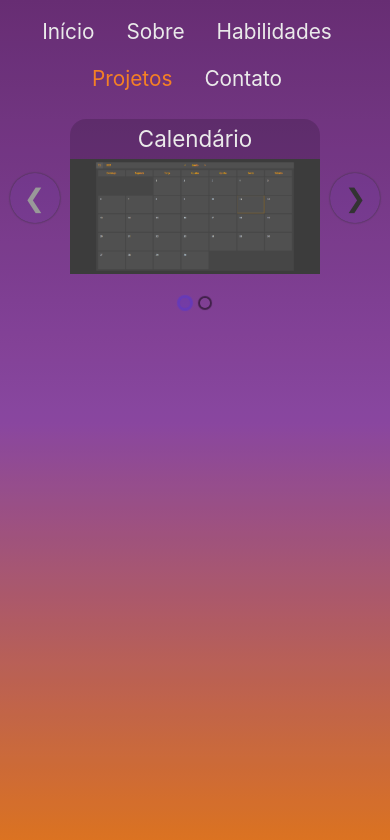
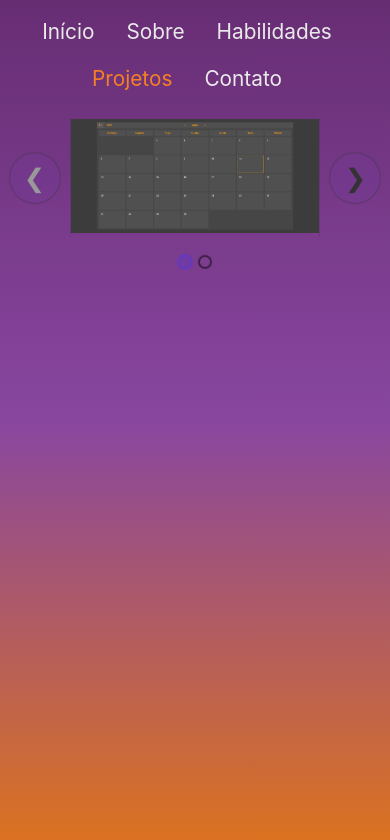
Before and after one commit to bruno-remeikis/portifolio, a Next.js app: page /projects in a window 390 px wide. Shown: the top 840 px of the page. Built offline with nearby package versions, Linux system fonts and the light colour scheme.

Commit message:
Corrects mobile perspective.

```diff
--- a/src/pages/projects.tsx
+++ b/src/pages/projects.tsx
@@ -23,7 +23,7 @@ const Item: React.FC<ItemProps> = ({ title, imageName, link }) =>
             href={link}
             target='_blank'
         >
-            <span className={!isMobile ? styles.mobileTitle : styles.title}>{title}</span>
+            <span className={isMobile ? styles.mobileTitle : styles.title}>{title}</span>
             <Image src={`/projects/${imageName}`} alt={`Projeto: ${title}`} width={1366} height={625} />
         </a>
     )
--- a/src/styles/Projects.module.scss
+++ b/src/styles/Projects.module.scss
@@ -5,6 +5,8 @@
 .item {
     position: relative;
 
+    border-left:  1px solid rgba(0, 0, 0, 0.1);
+    border-right: 1px solid rgba(0, 0, 0, 0.1);
     cursor: pointer;
 
     &:hover span { opacity: 1; }
@@ -15,7 +17,6 @@
         color: var(--white);
 
         width: 100%;
-        padding: 1.4rem;
 
         text-align: center;
         font-size: 1.4rem;
@@ -27,12 +28,16 @@
 
         background-color: rgba(0, 0, 0, 0.16);
 
+        padding: 1.4rem;
+
         opacity: 0;
         transition: opacity 0.2s;
     }
 
     .mobileTitle {
         background-color: rgba(0, 0, 0, 0.16);
+
+        padding: 0.4rem;
         border-radius: 1rem 1rem 0 0;
     }
 }
@@ -40,6 +45,6 @@
 @media only screen and (max-width: 900px)
 {
     .item {
-        span { padding: 0.4rem; }
+        .title { padding: 0.4rem; }
     }
 }
```
Also changed, not shown: 1 other file (tests, documents, lock files or other folders).
